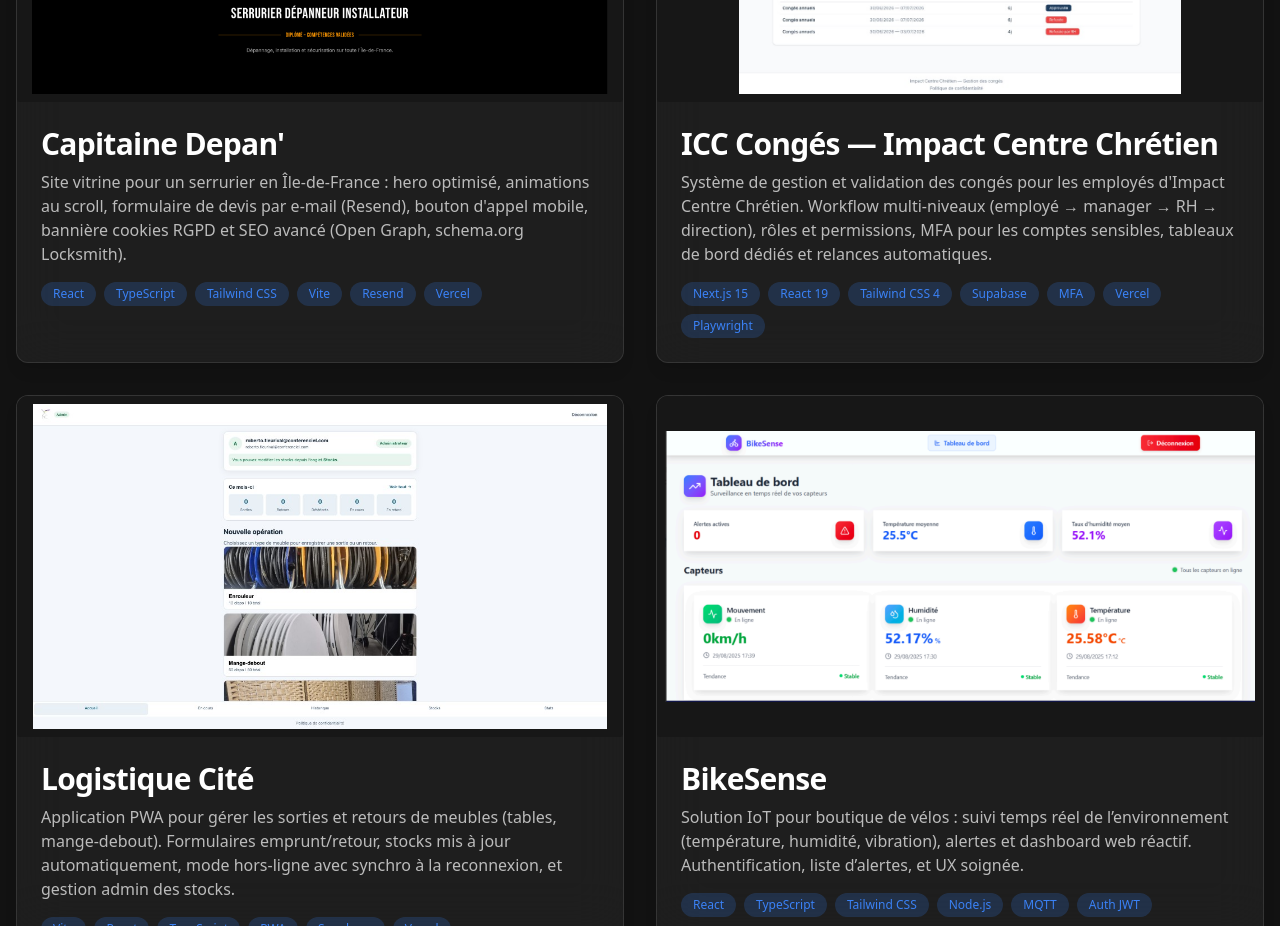
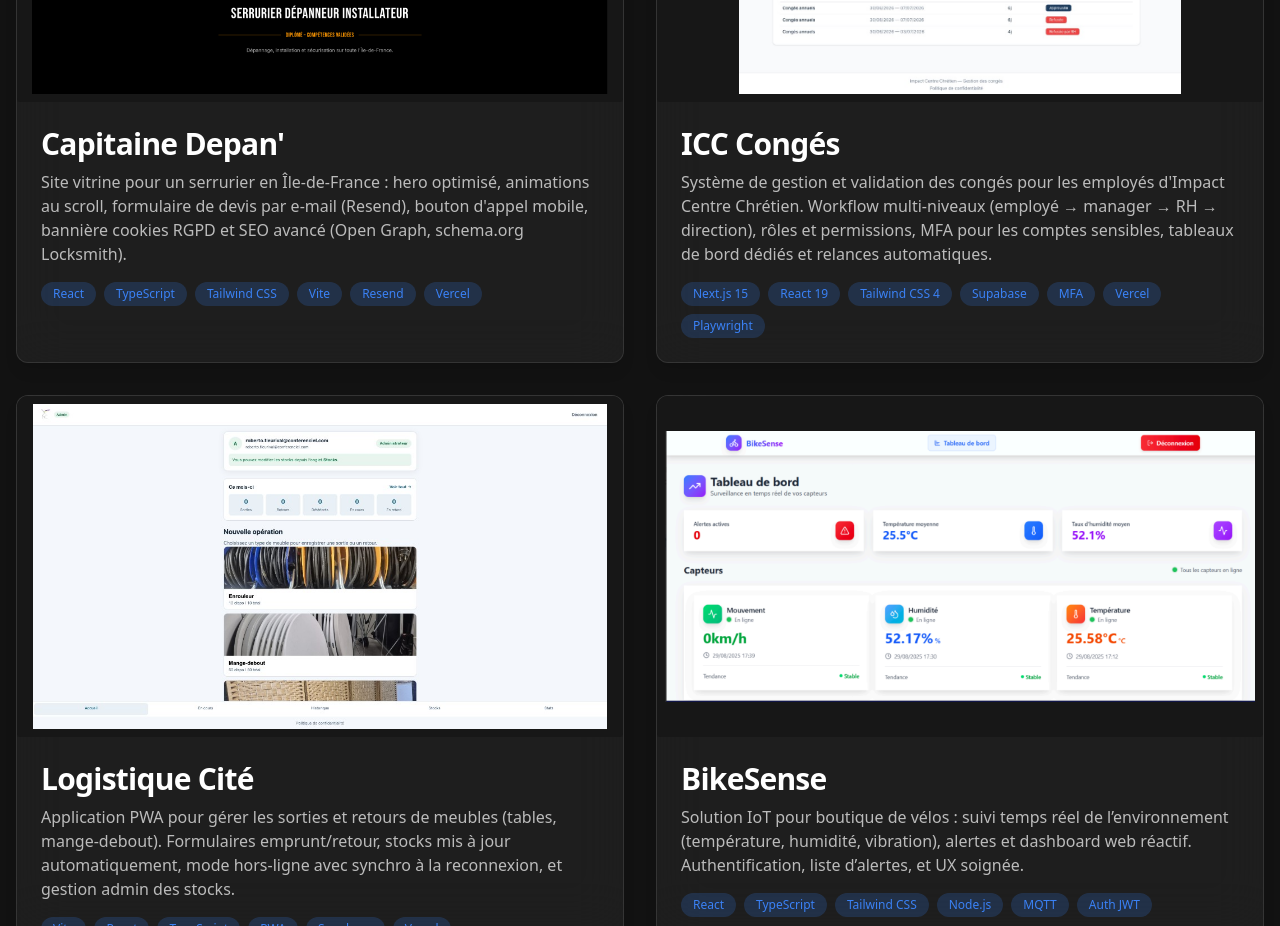
Before and after one commit to JoeLeDev/Portfolio_dev_2025, a React (Vite) app: page / in a window 1280 px wide. Shown: the part 3340-4266 px from the top of the page. Built offline with nearby package versions, Linux system fonts and the light colour scheme; no server answers.

Commit message:
fix: change name

```diff
--- a/src/components/Projects.tsx
+++ b/src/components/Projects.tsx
@@ -18,7 +18,7 @@
     live: "https://www.capitainedepan.com/",
   },
   {
-    title: "ICC Congés — Impact Centre Chrétien",
+    title: "ICC Congés",
     description:
       "Système de gestion et validation des congés pour les employés d'Impact Centre Chrétien. Workflow multi-niveaux (employé → manager → RH → direction), rôles et permissions, MFA pour les comptes sensibles, tableaux de bord dédiés et relances automatiques.",
     technologies: ["Next.js 15", "React 19", "Tailwind CSS 4", "Supabase", "MFA", "Vercel", "Playwright"],
```
